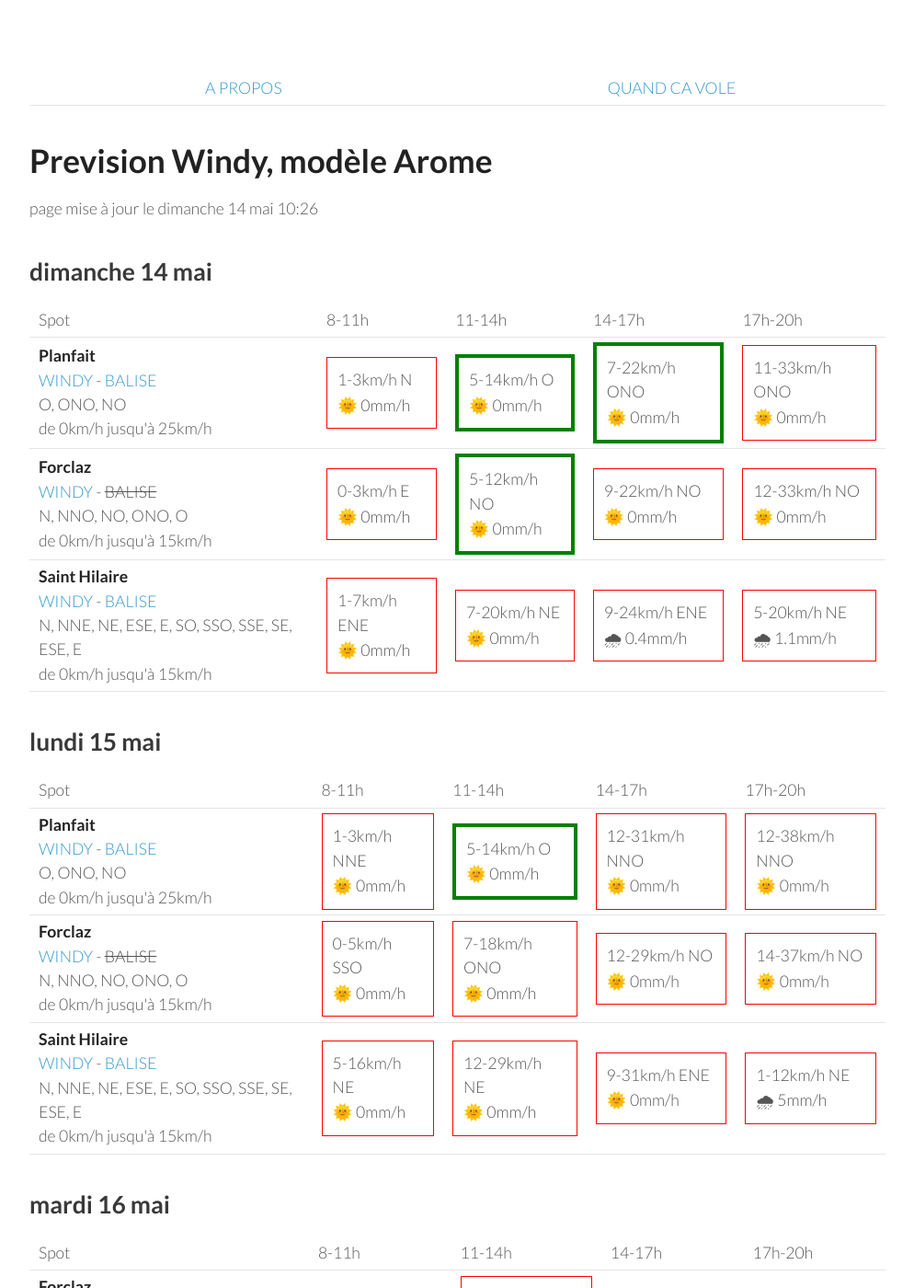
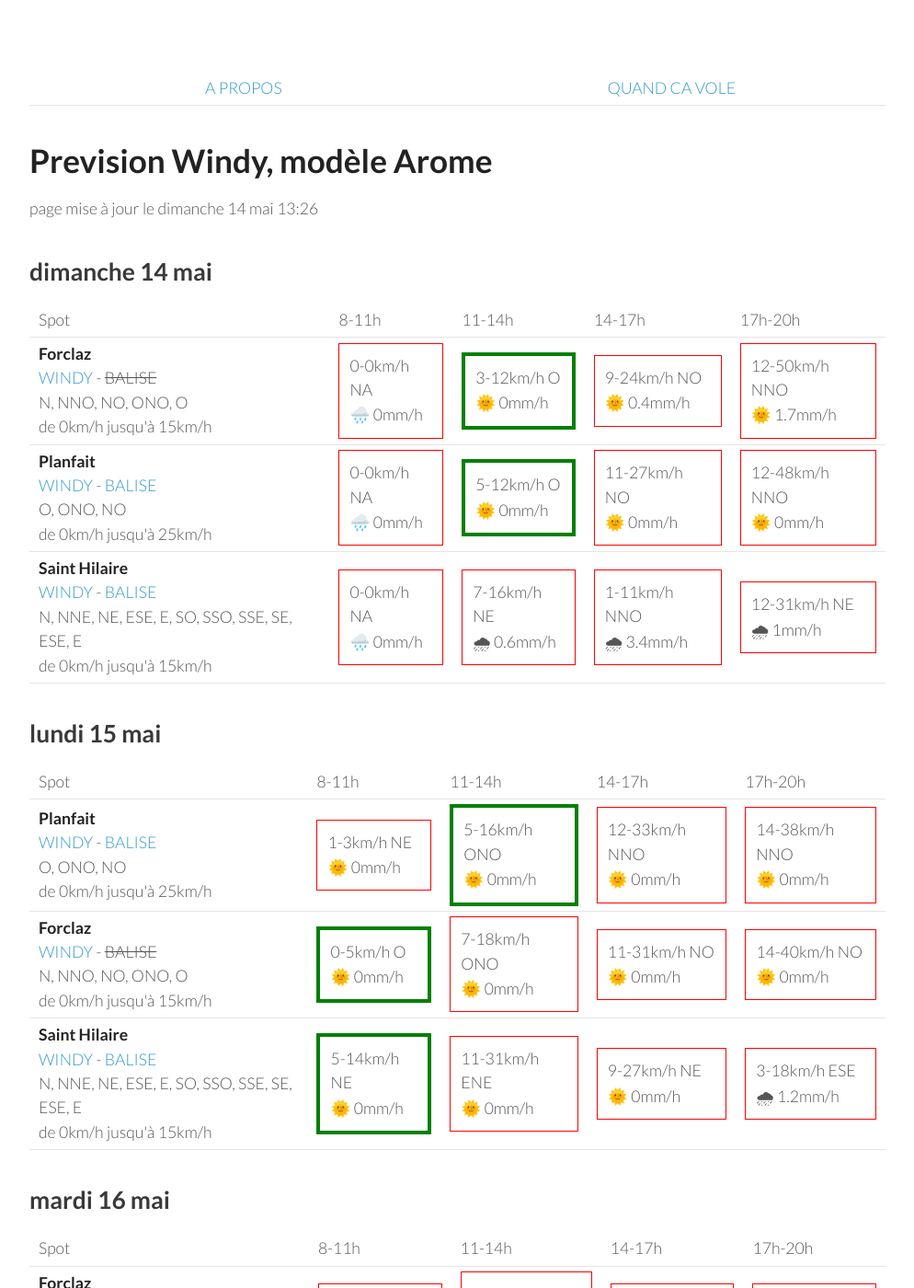
Before and after one commit to parapente-dans-le-nord/parapente-dans-le-nord.github.io, a Jekyll site: the page built from alpes_nord.markdown, in a window 1280 px wide and 1400 px high. Shown: the whole window at 92% size, without its empty margins (26-1020 px from the left). Built offline with Jekyll 4.4.1, drawn with Linux system fonts in a browser that asks for light colours.

Commit message:
update index.markdown

```diff
--- a/alpes_nord.markdown
+++ b/alpes_nord.markdown
@@ -7,7 +7,7 @@ title:  "Tous les spots"
 {: .links}
 
 # Prevision Windy, modèle Arome
-page mise à jour le dimanche 14 mai 10:26
+page mise à jour le dimanche 14 mai 13:26
 
 ## dimanche 14 mai
 
@@ -22,33 +22,30 @@ page mise à jour le dimanche 14 mai 10:26
       <td>17h-20h</td>
     </tr>
 <tr>
-        <td><strong>Planfait</strong><br><a href="https://windy.com/45.853/6.223?45.415,6.223,8">WINDY</a> - <span class=""><a href="https://www.openwindmap.org/PP496">BALISE</a> </span><br> <span class="vent-favorable">O, ONO, NO</span><br><span class="force-vent">de 0km/h jusqu'à 25km/h</span> </td>
+        <td><strong>Forclaz</strong><br><a href="https://windy.com/45.814/6.247?45.375,6.246,8,m:eVwaglz">WINDY</a> - <span class="no-balise"> BALISE </span><br> <span class="vent-favorable">N, NNO, NO, ONO, O</span><br><span class="force-vent">de 0km/h jusqu'à 15km/h</span> </td>
 
-            <td><div class="not-flyable"><p>1-3km/h N</p><p>🌞 0mm/h</p></div></td>
-            <td><div class="flyable"><p>5-14km/h O</p><p>🌞 0mm/h</p></div></td>
-            <td><div class="flyable"><p>7-22km/h ONO</p><p>🌞 0mm/h</p></div></td>
-            <td><div class="not-flyable"><p>11-33km/h ONO</p><p>🌞 0mm/h</p></div></td>
-
+            <td><div class="not-flyable"><p>0-0km/h NA</p><p>🌧️ 0mm/h</p></div></td>
+            <td><div class="flyable"><p>3-12km/h O</p><p>🌞 0mm/h</p></div></td>
+            <td><div class="not-flyable"><p>9-24km/h NO</p><p>🌞 0.4mm/h</p></div></td>
+            <td><div class="not-flyable"><p>12-50km/h NNO</p><p>🌞 1.7mm/h</p></div></td>
 
     </tr>
 <tr>
-        <td><strong>Forclaz</strong><br><a href="https://windy.com/45.814/6.247?45.375,6.246,8,m:eVwaglz">WINDY</a> - <span class="no-balise"> BALISE </span><br> <span class="vent-favorable">N, NNO, NO, ONO, O</span><br><span class="force-vent">de 0km/h jusqu'à 15km/h</span> </td>
+        <td><strong>Planfait</strong><br><a href="https://windy.com/45.853/6.223?45.415,6.223,8">WINDY</a> - <span class=""><a href="https://www.openwindmap.org/PP496">BALISE</a> </span><br> <span class="vent-favorable">O, ONO, NO</span><br><span class="force-vent">de 0km/h jusqu'à 25km/h</span> </td>
 
-            <td><div class="not-flyable"><p>0-3km/h E</p><p>🌞 0mm/h</p></div></td>
-            <td><div class="flyable"><p>5-12km/h NO</p><p>🌞 0mm/h</p></div></td>
-            <td><div class="not-flyable"><p>9-22km/h NO</p><p>🌞 0mm/h</p></div></td>
-            <td><div class="not-flyable"><p>12-33km/h NO</p><p>🌞 0mm/h</p></div></td>
-
+            <td><div class="not-flyable"><p>0-0km/h NA</p><p>🌧️ 0mm/h</p></div></td>
+            <td><div class="flyable"><p>5-12km/h O</p><p>🌞 0mm/h</p></div></td>
+            <td><div class="not-flyable"><p>11-27km/h NO</p><p>🌞 0mm/h</p></div></td>
+            <td><div class="not-flyable"><p>12-48km/h NNO</p><p>🌞 0mm/h</p></div></td>
 
     </tr>
 <tr>
         <td><strong>Saint Hilaire</strong><br><a href="https://windy.com/45.307/5.888?45.087,5.889,9,m:eUFagkX">WINDY</a> - <span class=""><a href="http://www.balisemeteo.com/balise.php?idBalise=61">BALISE</a> </span><br> <span class="vent-favorable">N, NNE, NE, ESE, E, SO, SSO, SSE, SE, ESE, E</span><br><span class="force-vent">de 0km/h jusqu'à 15km/h</span> </td>
 
-            <td><div class="not-flyable"><p>1-7km/h ENE</p><p>🌞 0mm/h</p></div></td>
-            <td><div class="not-flyable"><p>7-20km/h NE</p><p>🌞 0mm/h</p></div></td>
-            <td><div class="not-flyable"><p>9-24km/h ENE</p><p>🌧 0.4mm/h</p></div></td>
-            <td><div class="not-flyable"><p>5-20km/h NE</p><p>🌧 1.1mm/h</p></div></td>
-
+            <td><div class="not-flyable"><p>0-0km/h NA</p><p>🌧️ 0mm/h</p></div></td>
+            <td><div class="not-flyable"><p>7-16km/h NE</p><p>🌧 0.6mm/h</p></div></td>
+            <td><div class="not-flyable"><p>1-11km/h NNO</p><p>🌧 3.4mm/h</p></div></td>
+            <td><div class="not-flyable"><p>12-31km/h NE</p><p>🌧 1mm/h</p></div></td>
 
     </tr>
 
@@ -70,30 +67,30 @@ page mise à jour le dimanche 14 mai 10:26
 <tr>
         <td><strong>Planfait</strong><br><a href="https://windy.com/45.853/6.223?45.415,6.223,8">WINDY</a> - <span class=""><a href="https://www.openwindmap.org/PP496">BALISE</a> </span><br> <span class="vent-favorable">O, ONO, NO</span><br><span class="force-vent">de 0km/h jusqu'à 25km/h</span> </td>
 
-            <td><div class="not-flyable"><p>1-3km/h NNE</p><p>🌞 0mm/h</p></div></td>
-            <td><div class="flyable"><p>5-14km/h O</p><p>🌞 0mm/h</p></div></td>
-            <td><div class="not-flyable"><p>12-31km/h NNO</p><p>🌞 0mm/h</p></div></td>
-            <td><div class="not-flyable"><p>12-38km/h NNO</p><p>🌞 0mm/h</p></div></td>
+            <td><div class="not-flyable"><p>1-3km/h NE</p><p>🌞 0mm/h</p></div></td>
+            <td><div class="flyable"><p>5-16km/h ONO</p><p>🌞 0mm/h</p></div></td>
+            <td><div class="not-flyable"><p>12-33km/h NNO</p><p>🌞 0mm/h</p></div></td>
+            <td><div class="not-flyable"><p>14-38km/h NNO</p><p>🌞 0mm/h</p></div></td>
 
 
     </tr>
 <tr>
         <td><strong>Forclaz</strong><br><a href="https://windy.com/45.814/6.247?45.375,6.246,8,m:eVwaglz">WINDY</a> - <span class="no-balise"> BALISE </span><br> <span class="vent-favorable">N, NNO, NO, ONO, O</span><br><span class="force-vent">de 0km/h jusqu'à 15km/h</span> </td>
 
-            <td><div class="not-flyable"><p>0-5km/h SSO</p><p>🌞 0mm/h</p></div></td>
+            <td><div class="flyable"><p>0-5km/h O</p><p>🌞 0mm/h</p></div></td>
             <td><div class="not-flyable"><p>7-18km/h ONO</p><p>🌞 0mm/h</p></div></td>
-            <td><div class="not-flyable"><p>12-29km/h NO</p><p>🌞 0mm/h</p></div></td>
-            <td><div class="not-flyable"><p>14-37km/h NO</p><p>🌞 0mm/h</p></div></td>
+            <td><div class="not-flyable"><p>11-31km/h NO</p><p>🌞 0mm/h</p></div></td>
+            <td><div class="not-flyable"><p>14-40km/h NO</p><p>🌞 0mm/h</p></div></td>
 
 
     </tr>
 <tr>
         <td><strong>Saint Hilaire</strong><br><a href="https://windy.com/45.307/5.888?45.087,5.889,9,m:eUFagkX">WINDY</a> - <span class=""><a href="http://www.balisemeteo.com/balise.php?idBalise=61">BALISE</a> </span><br> <span class="vent-favorable">N, NNE, NE, ESE, E, SO, SSO, SSE, SE, ESE, E</span><br><span class="force-vent">de 0km/h jusqu'à 15km/h</span> </td>
 
-            <td><div class="not-flyable"><p>5-16km/h NE</p><p>🌞 0mm/h</p></div></td>
-            <td><div class="not-flyable"><p>12-29km/h NE</p><p>🌞 0mm/h</p></div></td>
-            <td><div class="not-flyable"><p>9-31km/h ENE</p><p>🌞 0mm/h</p></div></td>
-            <td><div class="not-flyable"><p>1-12km/h NE</p><p>🌧 5mm/h</p></div></td>
+            <td><div class="flyable"><p>5-14km/h NE</p><p>🌞 0mm/h</p></div></td>
+            <td><div class="not-flyable"><p>11-31km/h ENE</p><p>🌞 0mm/h</p></div></td>
+            <td><div class="not-flyable"><p>9-27km/h NE</p><p>🌞 0mm/h</p></div></td>
+            <td><div class="not-flyable"><p>3-18km/h ESE</p><p>🌧 1.2mm/h</p></div></td>
 
 
     </tr>
```
